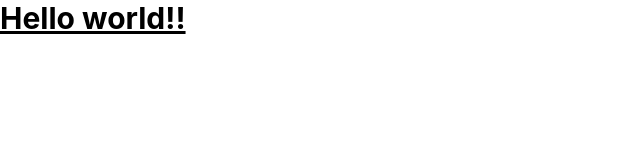
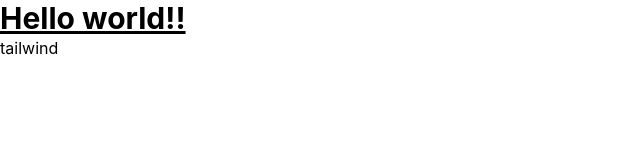
Before and after one commit to UmiduKaushika97/SUPERMARKETAPP, a React (Vite) app: page / in a window 1280 px wide. Shown: the top 160 px of the page, without its empty margins (0-640 px from the left). Built offline with nearby package versions, Linux system fonts and the light colour scheme.

Commit message:
tailwind file test

```diff
--- a/src/App.tsx
+++ b/src/App.tsx
@@ -12,6 +12,8 @@ function App() {
      <h1 className="text-3xl font-bold underline">
     Hello world!!
   </h1>
+
+  <h2>tailwind</h2>
     </>
   )
 }
```
